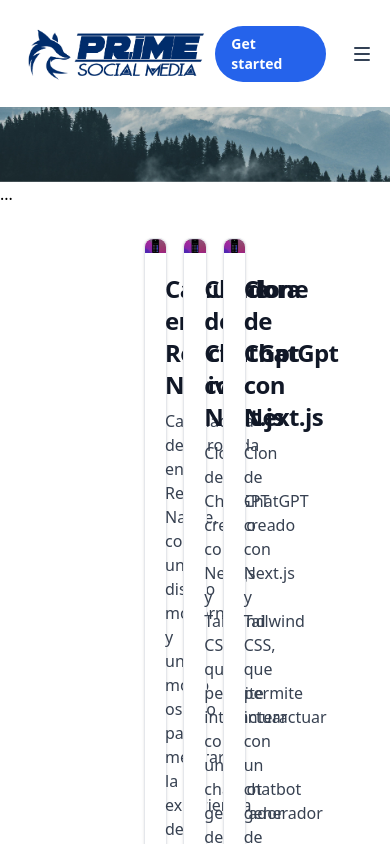
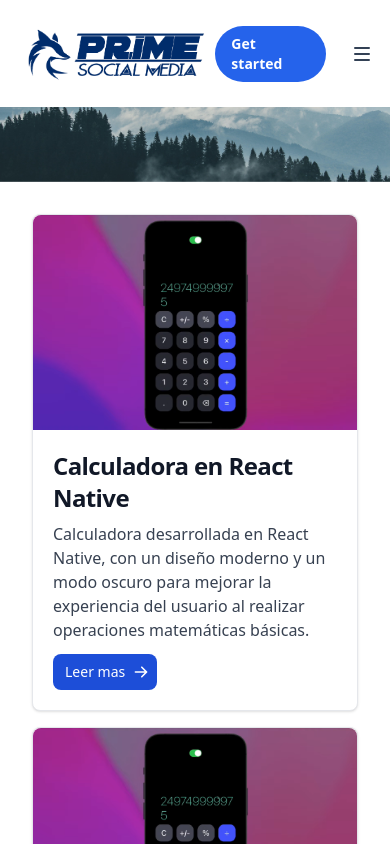
Before and after one commit to juancamilosalazarrestrepo/blog-next-js, a Next.js app: page /portafolio in a window 390 px wide. Shown: the top 844 px of the page. Built offline with nearby package versions, Linux system fonts and the light colour scheme.

Commit message:
cards container responsive

```diff
--- a/src/components/Banners.jsx
+++ b/src/components/Banners.jsx
@@ -1,6 +1,7 @@
 import { Swiper, SwiperSlide } from "swiper/react";
-import { Navigation, Pagination, Scrollbar, A11y } from 'swiper';
+import { Navigation, Pagination, Scrollbar, A11y } from "swiper";
 import Image from "next/image";
+import smallImage from "../../public/images/eficience.webp";
 
 // Import Swiper styles
 import "swiper/css";
@@ -14,21 +15,37 @@
       modules={[Navigation, Pagination, Scrollbar, A11y]}
       spaceBetween={0}
       slidesPerView={1}
-      navigation
       onSlideChange={() => console.log("slide change")}
       onSwiper={(swiper) => console.log(swiper)}
+      /* breakpoints= {{
+        768: {
+          slidesPerView: 2,
+          spaceBetween: 20
+        },
+        480: {
+          slidesPerView: 1,
+          spaceBetween: 10
+        }
+      }}*/
     >
       {images
         ? images.map((img, index) => {
             return (
               <SwiperSlide key={index}>
                 {" "}
-                <Image src={img} width={1920} height={500} placeholder="blur" />
+                <Image
+                  src={img}
+                  width={1920}
+                  height={500}
+                  //sizes="(max-width: 640px) 700px , (min-width:1000px) 1920px"
+                  // srcset="../../public/images/eficience.jpg x1 , ../../banner2.webp x2 , ../../banneBlog.webp x3"
+                  className="w-100"
+                  placeholder="blur"
+                />
               </SwiperSlide>
             );
           })
         : null}
-      ...
     </Swiper>
   );
 }
--- a/src/pages/portafolio/index.jsx
+++ b/src/pages/portafolio/index.jsx
@@ -74,12 +74,12 @@
         <Banners images={images} />
       </div>
 
-      <main className="py-8 container mx-auto px-36">
-        <div className="grid grid-cols-3 gap-4 content-center">
+      <main className="py-8 container mx-auto px-36  max-sm:w-full max-sm:px-8">
+        <div className="grid grid-cols-3 gap-4 content-center max-sm:grid-cols-1 max-sm:w-full ">
 
           {proyectos.map((proyecto,index)=>{
             return(
-             <Link href={proyecto.url} key={proyecto.url} className="max-w-sm">
+             <Link href={proyecto.url} key={proyecto.url} className="max-w-sm max-sm:w-full">
              <div className="max-w-sm bg-white border border-gray-200 rounded-lg shadow ">
                <Image  src={proyecto.imagen} className="rounded-t-lg" />
 
```
